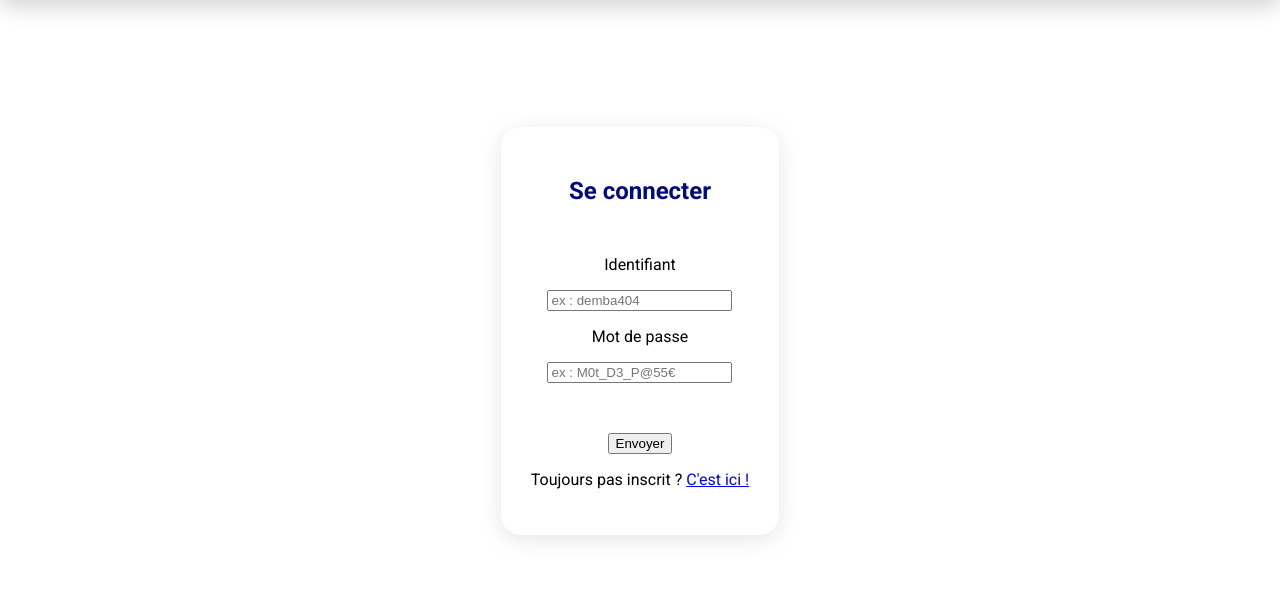
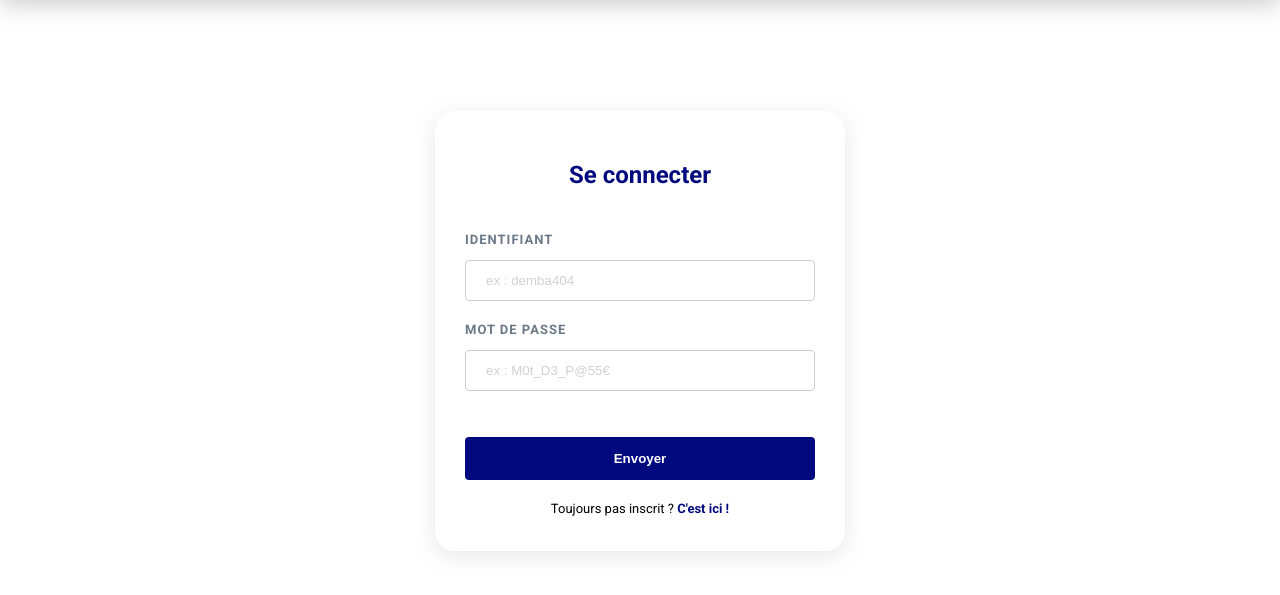
Before and after one commit to badem09/sae_3_01, a PHP site: page /connexion.php in a window 1280 px wide. Shown: the part 69-664 px from the top of the page. Run offline with PHP 8.4, Linux system fonts and the light colour scheme.

Commit message:
ajout de style et correction

```diff
--- a/maquette1/X_Calculator_1_VO/css/css.css
+++ b/maquette1/X_Calculator_1_VO/css/css.css
@@ -1,4 +1,4 @@
-/*Barre de Naviguation*/
+/* ##################### Barre de Naviguation ##################### */
 body{
     margin: 0;
     font-family: 'Roboto', sans-serif;
@@ -83,7 +83,7 @@ li:hover .nav-item-services{
     padding: 10px 0px;
 }
 
-/*Page accueil*/
+/* ######################### Page accueil ######################### */
 .entete{
     /*background-image: url("../img/carre_page_acceuil.png");
     background-repeat: no-repeat;
@@ -97,7 +97,7 @@ li:hover .nav-item-services{
     box-shadow: rgba(0, 0, 0, 0.2) 0px 5px 24px;
 }
 
-/*Page acceuil module gauche presentation*/
+/* ########### Page acceuil module gauche presentation ########### */
 .pacc_mod_pres{
     text-align: center;
 }
@@ -131,9 +131,10 @@ li:hover .nav-item-services{
 
 .pacc_mod_gauche {
     padding: 75px 200px;
+    display: flex;
 }
 
-/*Page acceuil module droit presentation*/
+/* ############ Page acceuil module droit presentation ############ */
 .pacc_mod_droit h3{
     color: #000A7E;
 }
@@ -163,10 +164,11 @@ li:hover .nav-item-services{
 
 .pacc_mod_droit {
     padding: 75px 200px;
+    display: flex;
     text-align: right;
 }
 
-/* Footer  pour toutes les pages*/
+/* ################# Footer pour toutes les pages ################# */
 footer {
     font-family: 'Roboto', sans-serif;
 }
@@ -192,10 +194,13 @@ footer {
 .footer a {
     color: black;
     text-decoration: none;
-
 }
 
-/*Page 404*/
+.footer a:hover {
+    color: #000A7E;
+}
+
+/* ########################### Page 404 ########################### */
 .erreur {
     display: flex;
     justify-content: center;
@@ -212,12 +217,7 @@ footer {
     margin: 0px;
 }
 
-/*Module1*/
-.mod1{
-    text-align: center;
-}
-
-/*Connexion */
+/* ################### Connexion / inscription ################### */
 .center {
     margin-left: auto;
     margin-right: auto;
@@ -235,12 +235,85 @@ footer {
 .container-insciption-connexion {
     border-radius: 20px;
     padding: 30px;
+    width: 350px;
     box-shadow: rgba(0, 0, 0, 0.1) 0px 5px 24px;
 }
 
 .inputs {
-    margin-top: 50px;
-    margin-bottom: 50px;
+    margin-top: 30px;
+    margin-bottom: 30px;
+    display: flex;
+    flex-direction: column;
+}
+
+.err {
+    border: 1px solid #FF6969;
+    border-radius: 4px;
+    box-sizing: border-box;
+    background-color: #FF6969;
+    padding: 12px;
+    color: white;
+    font-weight: bold;
+}
+
+.inputs input[type=text],[type=password] {
+    width: 100%;
+    padding: 12px 20px;
+    margin: 8px 0;
+    display: inline-block;
+    border: 1px solid #ccc;
+    border-radius: 4px;
+    box-sizing: border-box;
+}
+
+.inputs input::placeholder {
+    color: #D1D1D1;
+}
+
+input[type=submit] {
+  width: 100%;
+  background-color: #000A7E;
+  color: white;
+  padding: 14px 20px;
+  margin: 8px 0;
+  border: none;
+  border-radius: 4px;
+  cursor: pointer;
+  font-weight: bold;
+}
+
+input[type=submit]:hover {
+  background-color: #1521A5;
+}
+
+.inputs img {
+    width: 146px;
+    height: 49px;
+    border-radius: 4px;
+}
+
+.titre-form {
+    text-align: left;
+    text-transform: uppercase;
+    font-weight: bold;
+    color: #6A7887;
+    letter-spacing: 1px;
+    margin-bottom: 0px;
+}
+
+.captcha-img-desc {
+    display: flex;
+}
+
+.captcha-desc-text {
+    text-align: center;
+    font-weight: bold;
+    color: #6A7887;
+    font-size: 1px;
+}
+
+.link-sincrip {
+    text-decoration: none;
 }
 
 .container-insciption-connexion h2 {
@@ -248,16 +321,27 @@ footer {
     font-weight: bold;
 }
 
+.container-insciption-connexion p {
+    margin-bottom: 5px;
+    font-size: 13px;
+}
 
-/*Page Admin */
+.container-insciption-connexion a {
+    text-decoration: none;
+    color: #000A7E;
+    font-weight: bold;
+    font-size: 13px;
+}
+
+
+/* ########################## Page Admin ########################## */
 .recherche {
     text-align: center;
     padding: 120px 60px 60px 60px;
 }
 
 
-.tab td {
-
+.table {
     padding: 20px;
     border-collapse: collapse;
     border: 3px solid #000000;
```
